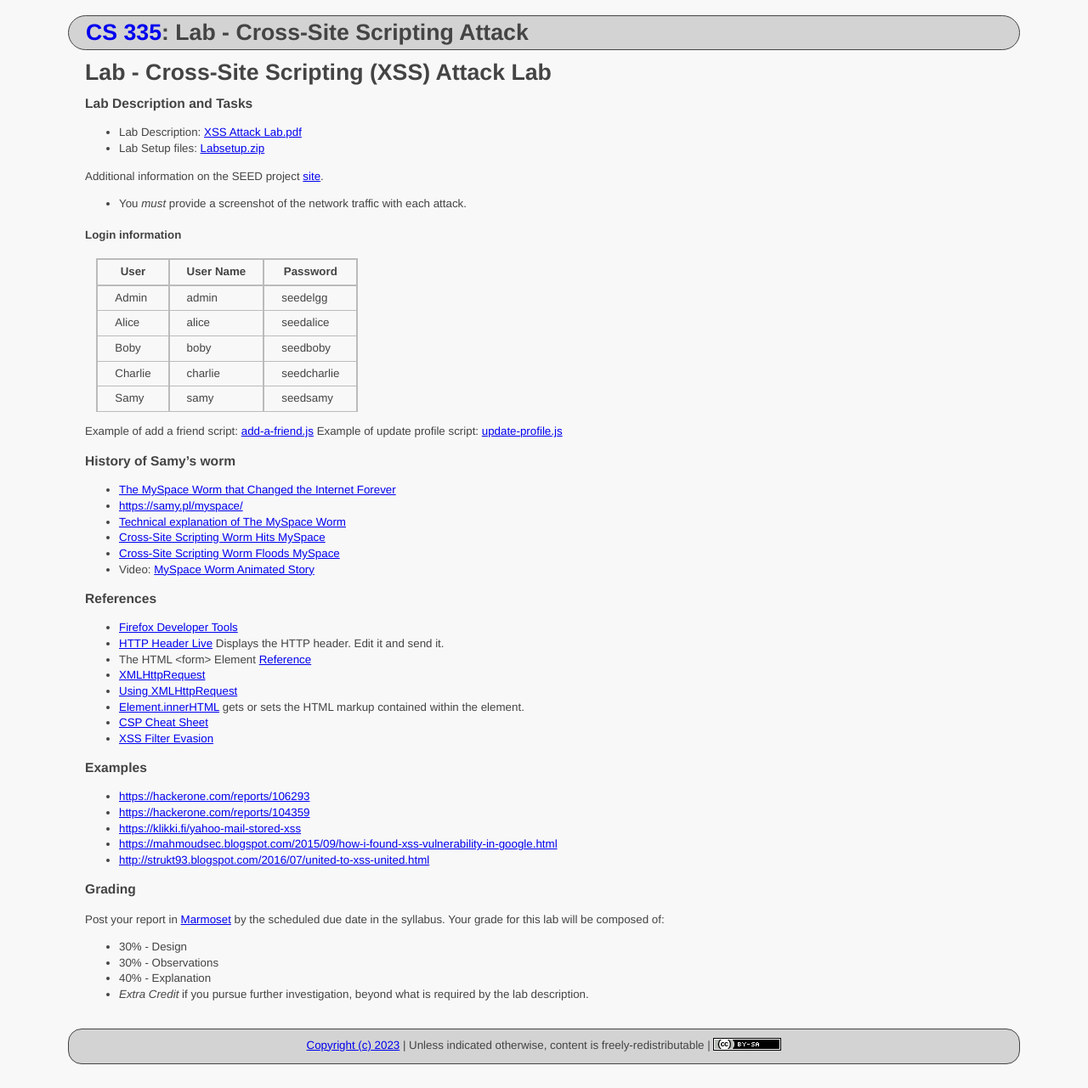
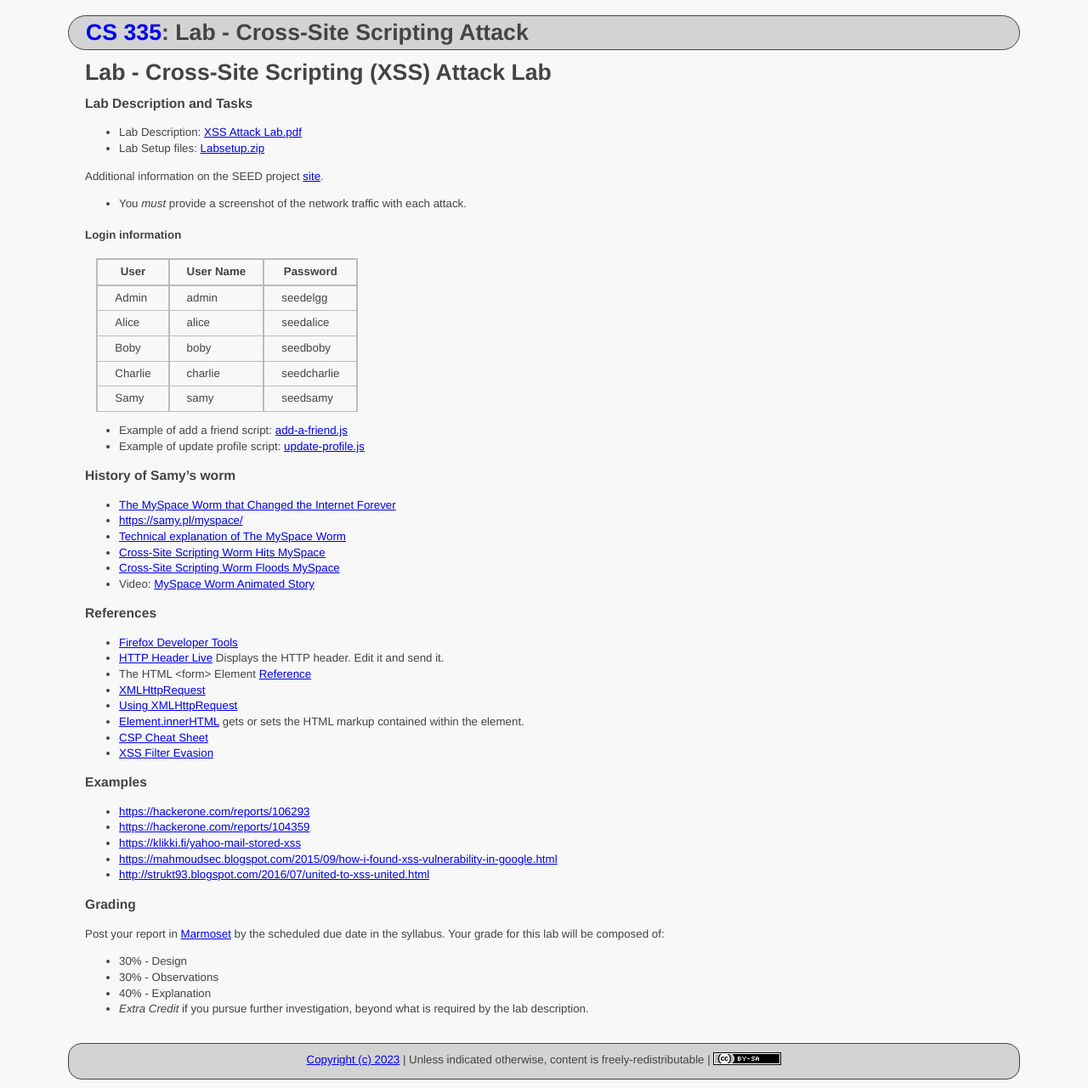
Before and after one commit to ycpcs/cs335-spring2023, a Jekyll site: the page built from labs/xss_attack.md, in a window 1280 px wide. Shown: the whole page at 85% size. Built offline with Jekyll 4.4.1, drawn with Linux system fonts in a browser that asks for light colours.

Commit message:
use list

```diff
--- a/labs/xss_attack.md
+++ b/labs/xss_attack.md
@@ -25,8 +25,8 @@ Boby | boby | seedboby
 Charlie | charlie | seedcharlie
 Samy | samy | seedsamy
 
-Example of add a friend script: <a href=".\xss\add-a-friend.txt" target="_blank">add-a-friend.js</a>
-Example of update profile script: <a href=".\xss\update-profile.txt" target="_blank">update-profile.js</a>
+- Example of add a friend script: <a href=".\xss\add-a-friend.txt" target="_blank">add-a-friend.js</a>
+- Example of update profile script: <a href=".\xss\update-profile.txt" target="_blank">update-profile.js</a>
 
 ### History of Samy's worm
 - [The MySpace Worm that Changed the Internet Forever](https://www.vice.com/en_us/article/wnjwb4/the-myspace-worm-that-changed-the-internet-forever)
```
